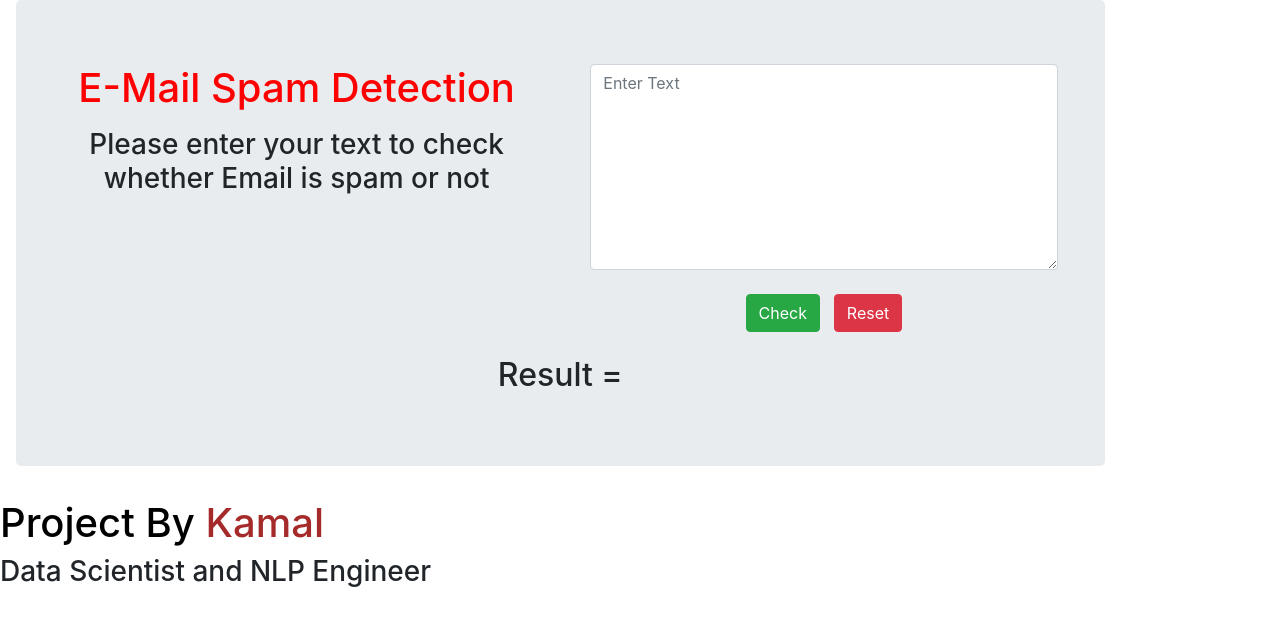
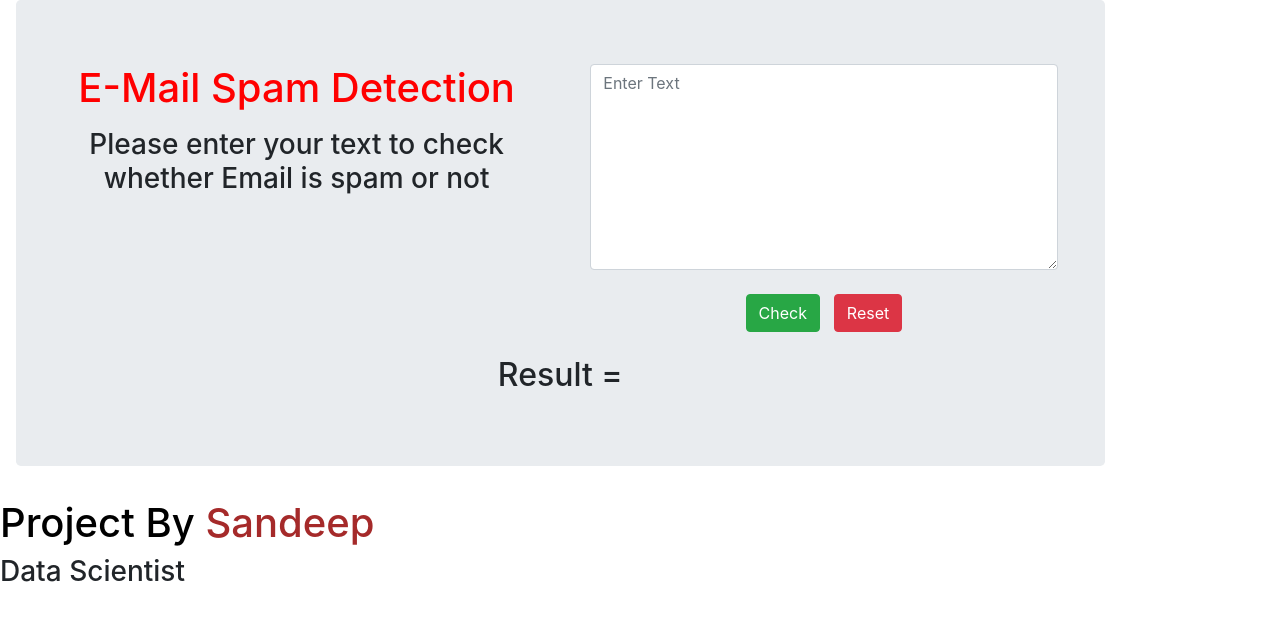
Before and after one commit to sandeepgsc/Machine-learning-models-to-find-income-mails-spam-or-ham, a Flask app: page / in a window 1280 px wide. Shown: the part 25-651 px from the top of the page. Run offline with Flask 2, Linux system fonts and the light colour scheme; lists and menus that the app fills with data are empty; parts of the project's set-up code (start-up, migrations or seed data) failed here and were passed over; some libraries are stand-ins or nearby versions.

Commit message:
Update index.html

```diff
--- a/templates/index.html
+++ b/templates/index.html
@@ -76,10 +76,10 @@
 </table>
 
 
-<h1><font color="black"> Project By <font color="Brown">Kamal</font></font></h1>
+<h1><font color="black"> Project By <font color="Brown">Sandeep</font></font></h1>
 <h1>
 
 </h1>
-<h3> Data Scientist and NLP Engineer </h3>
+<h3> Data Scientist </h3>
 </body>
 </html>
```
